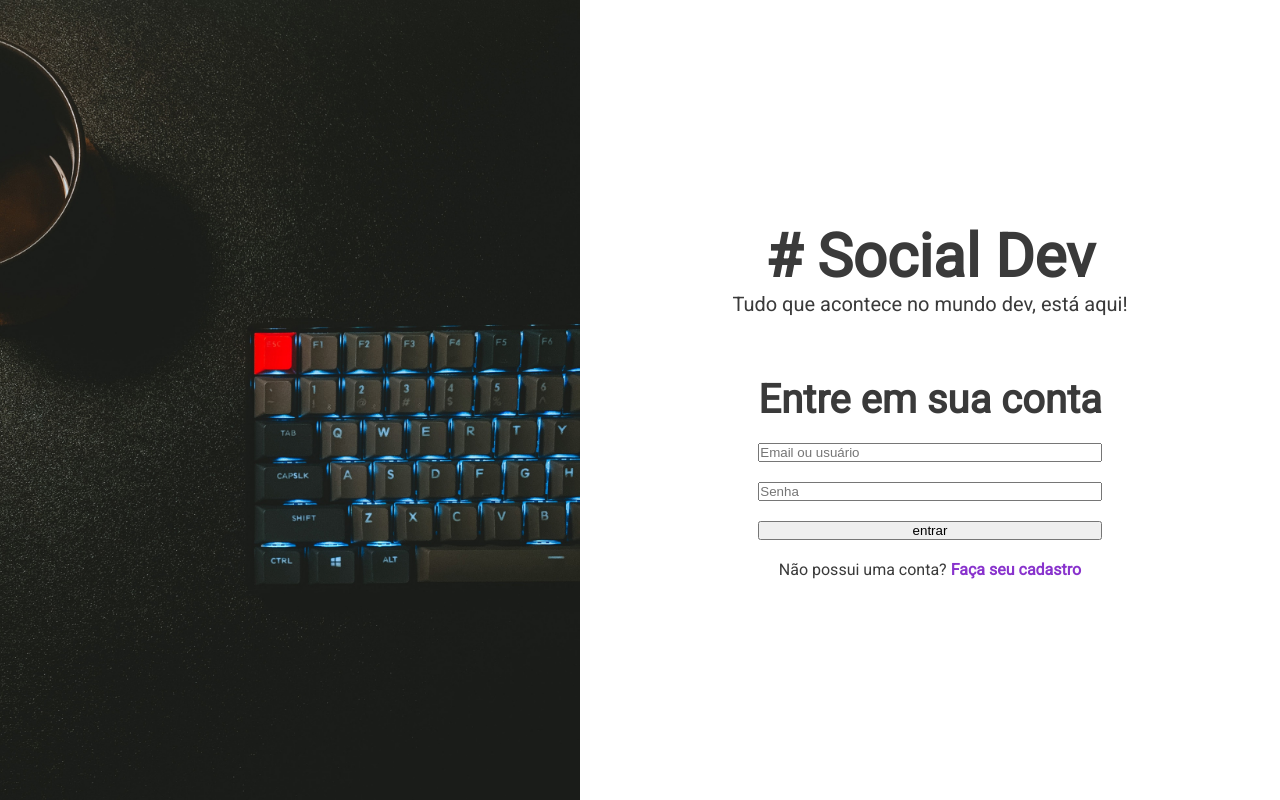
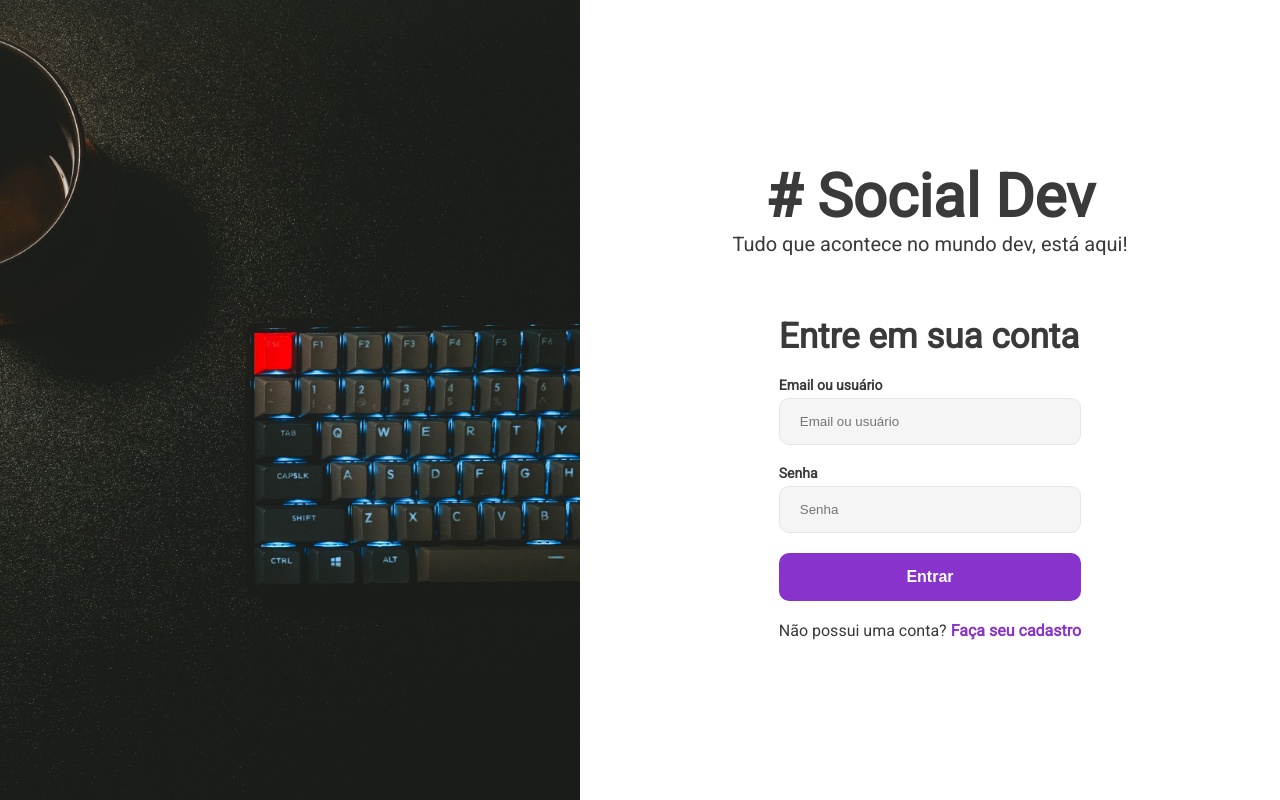
Before and after one commit to Raposo35/social-dev, a Next.js app: page /login in a window 1280 px wide. Built offline with nearby package versions, Linux system fonts and the light colour scheme.

Commit message:
criado componentes e tema

```diff
--- a/pages/_app.jsx
+++ b/pages/_app.jsx
@@ -1,4 +1,6 @@
-import { createGlobalStyle } from 'styled-components';
+import { createGlobalStyle, ThemeProvider } from 'styled-components';
+
+import theme from '../src/theme';
 
 const GlobaStyles = createGlobalStyle`
   * {
@@ -8,23 +10,28 @@
 
 body {
   font-family: 'Roboto', sans-serif;
-	color: #3A3A3A;
+	color: ${(props) => props.theme.black};
 }
 
 a {
-	color: #8933CD;
+	color: ${(props) => props.theme.primary};
 	font-weight: bold ;
 	text-decoration: none;
+	transition: all 0.3s;
+}
+
+a:hover {
+	color: ${(props) => props.theme.primaryHover};
 }
 
 `;
 
 function App({ Component, pageProps }) {
 	return (
-		<>
+		<ThemeProvider theme={theme}>
 			<GlobaStyles />
 			<Component {...pageProps} />
-		</>
+		</ThemeProvider>
 	);
 }
 
--- a/pages/login.jsx
+++ b/pages/login.jsx
@@ -4,6 +4,8 @@
 import H1 from '../src/components/typography/h1';
 import H4 from '../src/components/typography/h4';
 import H2 from '../src/components/typography/h2';
+import Button from '../src/components/inputs/Button';
+import Input from '../src/components/inputs/Input';
 
 const FormContainer = styled.div`
 	margin-top: 60px;
@@ -29,9 +31,9 @@
 				<FormContainer>
 					<H2> Entre em sua conta</H2>
 					<Form>
-						<input placeholder="Email ou usuário" type="email" />
-						<input placeholder="Senha" type="password" />
-						<button>entrar</button>
+						<Input label="Email ou usuário" type="email" />
+						<Input label="Senha" type="password" />
+						<Button>Entrar</Button>
 					</Form>
 					<Text>
 						Não possui uma conta? <a href="#">Faça seu cadastro</a>
--- /dev/null
+++ b/src/components/inputs/Button.jsx
@@ -0,0 +1,19 @@
+import styled from 'styled-components';
+
+const Button = styled.button`
+	background-color: ${(props) => props.theme.primary};
+	padding: 15px 25px;
+	border-radius: 10px;
+	border: 0;
+	font-weight: bold;
+	color: ${(props) => props.theme.white};
+	font-size: 16px;
+	cursor: pointer;
+	transition: all 0.3s;
+
+	:hover {
+		background-color: ${(props) => props.theme.primaryHover};
+	}
+`;
+
+export default Button;
--- /dev/null
+++ b/src/components/inputs/Input.jsx
@@ -0,0 +1,31 @@
+import styled from 'styled-components';
+
+const InputContainer = styled.div`
+	width: 100%;
+`;
+
+const StyledLabel = styled.p`
+	font-weight: bold;
+	font-size: 14px;
+	margin-bottom: 5px;
+`;
+
+const StyledInput = styled.input`
+	width: 100%;
+	border: 1px solid ${(props) => props.theme.inputBorder};
+	background-color: ${(props) => props.theme.inputBackground};
+	padding: 15px 20px;
+	box-sizing: border-box;
+	border-radius: 10px;
+`;
+
+function Input({ label, ...props }) {
+	return (
+		<InputContainer>
+			<StyledLabel>{label}</StyledLabel>
+			<StyledInput placeholder={label} {...props} />
+		</InputContainer>
+	);
+}
+
+export default Input;
--- a/src/components/layout/ImageWithSpace.jsx
+++ b/src/components/layout/ImageWithSpace.jsx
@@ -20,7 +20,7 @@
 `;
 
 const StyledContainer = styled.div`
-	background-color: white;
+	background-color: ${(props) => props.theme.white};
 	padding: 30px 50px;
 	@media (min-width: ${WIDTH_BREAK}) {
 		min-width: calc(${WIDTH_BREAK} - 100px);
--- a/src/components/typography/h2.jsx
+++ b/src/components/typography/h2.jsx
@@ -1,7 +1,7 @@
 import styled from 'styled-components';
 
 const H2 = styled.h2`
-	font-size: 40px;
+	font-size: 35px;
 	font-weight: bold;
 `;
 
--- /dev/null
+++ b/src/theme.js
@@ -0,0 +1,10 @@
+const theme = {
+	primary: '#8933CD',
+	primaryHover: '#7029A6',
+	inputBackground: '#f5f5f5',
+	inputBorder: '#E6E6E6',
+	black: '#3A3A3A',
+	white: '#FFFFFF',
+};
+
+export default theme;
```
